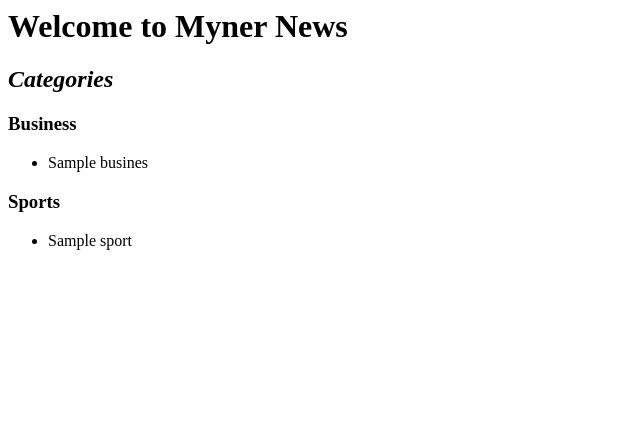
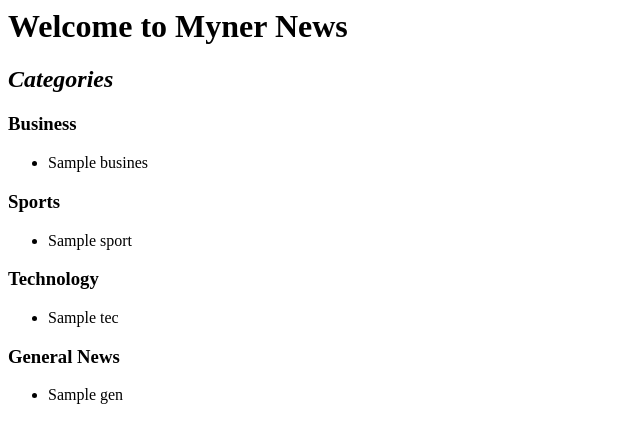
Before and after one commit to Robert-Moringa/News, a Python web app: template app/templates/index.html in a window 1280 px wide. Shown: the top 443 px of the page, without its empty margins (0-640 px from the left). Run offline with Jinja, Linux system fonts and the light colour scheme; the template is opened without the code that fills it: most values are stand-ins (such as "Sample title", 1, 10 or a date in 2020).

Commit message:
used macro.html to define sources

```diff
--- a/app/templates/index.html
+++ b/app/templates/index.html
@@ -14,3 +14,17 @@
         {{ macro.displaySources(sports) }}
     </ul>
 </div>
+
+<div id="tech">
+    <h3>Technology</h3>
+    <ul>
+        {{ macro.displaySources(tech) }}
+    </ul>
+</div>
+
+<div id="general">
+    <h3>General News</h3>
+    <ul>
+        {{ macro.displaySources(general) }}
+    </ul>
+</div>
--- a/app/templates/macros.html
+++ b/app/templates/macros.html
@@ -13,3 +13,20 @@
     {% endfor %}
 
 {% endmacro %}
+
+{% macro displaySources(tech) %}
+
+    {% for tec in tech %}
+        <li>{{ tech.name}}</li>
+    {% endfor %}
+
+{% endmacro %}
+
+
+{% macro displaySources(general) %}
+
+    {% for gen in general %}
+        <li>{{ gen.name}}</li>
+    {% endfor %}
+
+{% endmacro %}
```
Also changed, not shown: app/views.py (+6 -2 lines).
